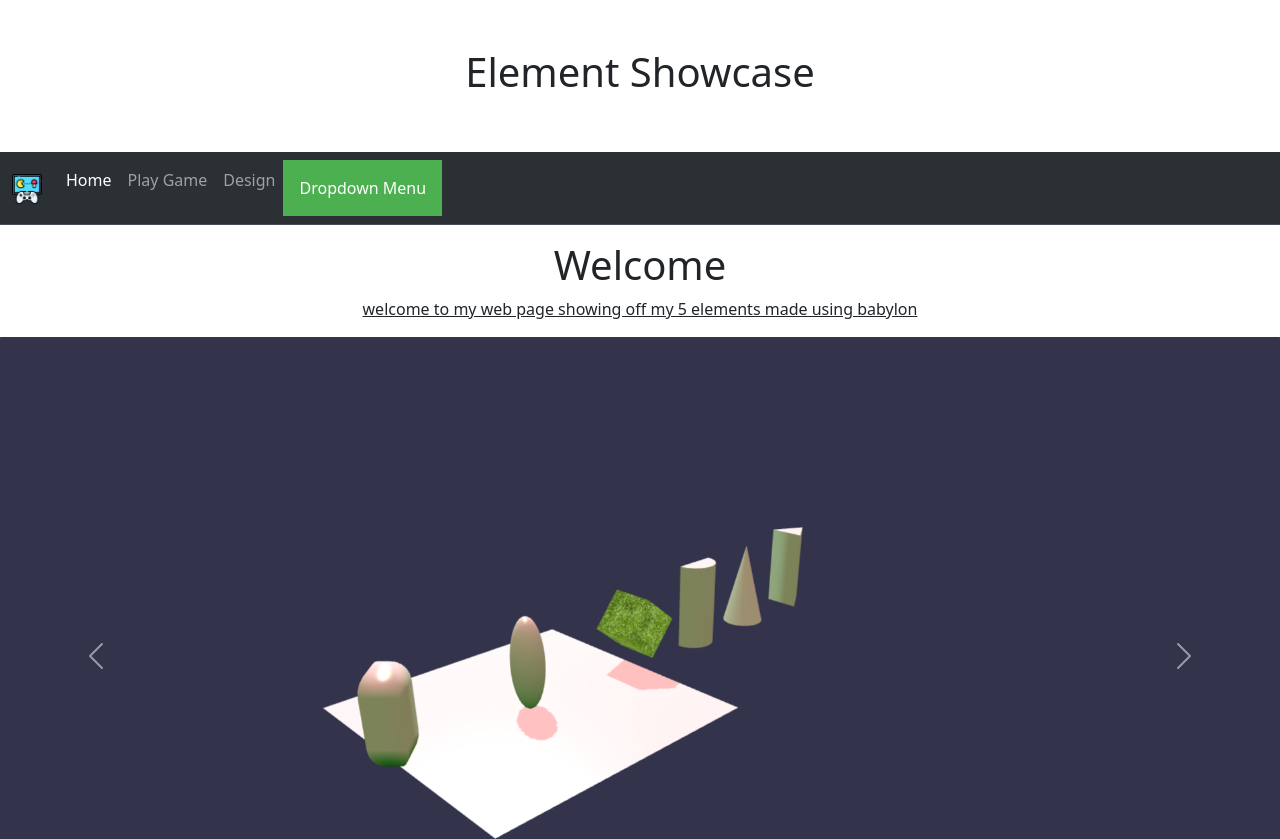
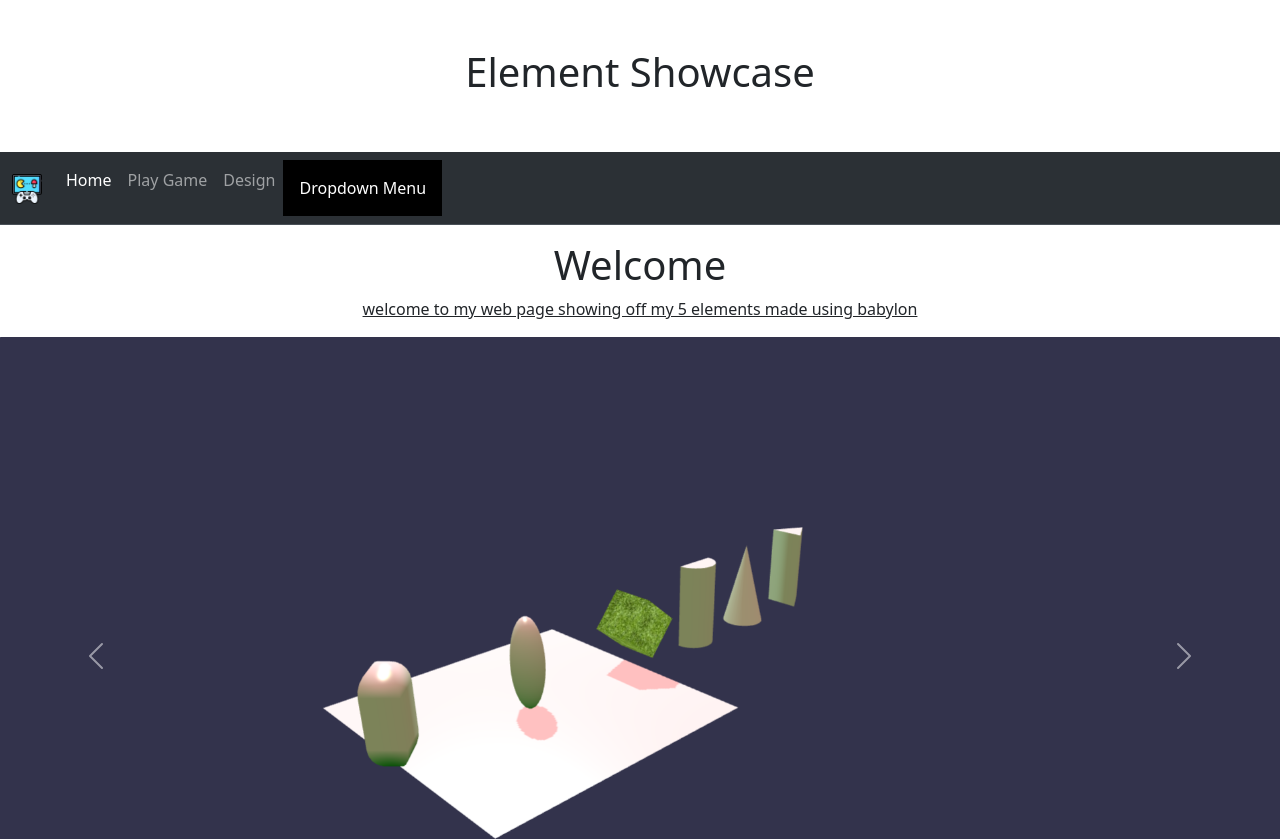
Before and after one commit to RAMONE06/JGPFpage, a plain HTML site: page week3/index.html in a window 1280 px wide. Shown: the top 839 px of the page. Drawn offline with nearby package versions, Linux system fonts and the light colour scheme.

Commit message:
md file i think?

```diff
--- a/week3/index.html
+++ b/week3/index.html
@@ -4,7 +4,7 @@
     <link href="https://cdn.jsdelivr.net/npm/bootstrap@5.3.8/dist/css/bootstrap.min.css" rel="stylesheet" integrity="sha384-sRIl4kxILFvY47J16cr9ZwB07vP4J8+LH7qKQnuqkuIAvNWLzeN8tE5YBujZqJLB" crossorigin="anonymous">
     <script src="https://cdn.jsdelivr.net/npm/bootstrap@5.3.8/dist/js/bootstrap.min.js" integrity="sha384-G/EV+4j2dNv+tEPo3++6LCgdCROaejBqfUeNjuKAiuXbjrxilcCdDz6ZAVfHWe1Y" crossorigin="anonymous"></script><body>
 <div class = "container-fluid py-5 text-start text-sm-center">
-<h1 display-5 >Element Showcase</h1>
+<h1 display-5>Element Showcase</h1>
 </div>
 
 <nav class="navbar navbar-expand-lg bg-body-tertiary navbar bg-dark border-bottom border-body" data-bs-theme="dark">
@@ -31,7 +31,7 @@
 
 /* Style the dropdown button */
 .dropbtn {
-  background-color: #4CAF50;
+  background-color: #000000;
   color: white;
   padding: 16px;
   font-size: 16px;
@@ -46,6 +46,7 @@
   background-color: #f9f9f9;
   min-width: 200px;
   box-shadow: 0px 8px 16px 0px rgba(0,0,0,0.2);
+  z-index: 1000;
 }
 
 /* Links inside dropdown content */
```
Also changed, not shown: week3/assets/ButtonCode.png (added), week3/assets/MenuCode.png (added), week3/assets/MeshCode.png (added), week3/assets/VillageCode.png (added), 2 other files.
